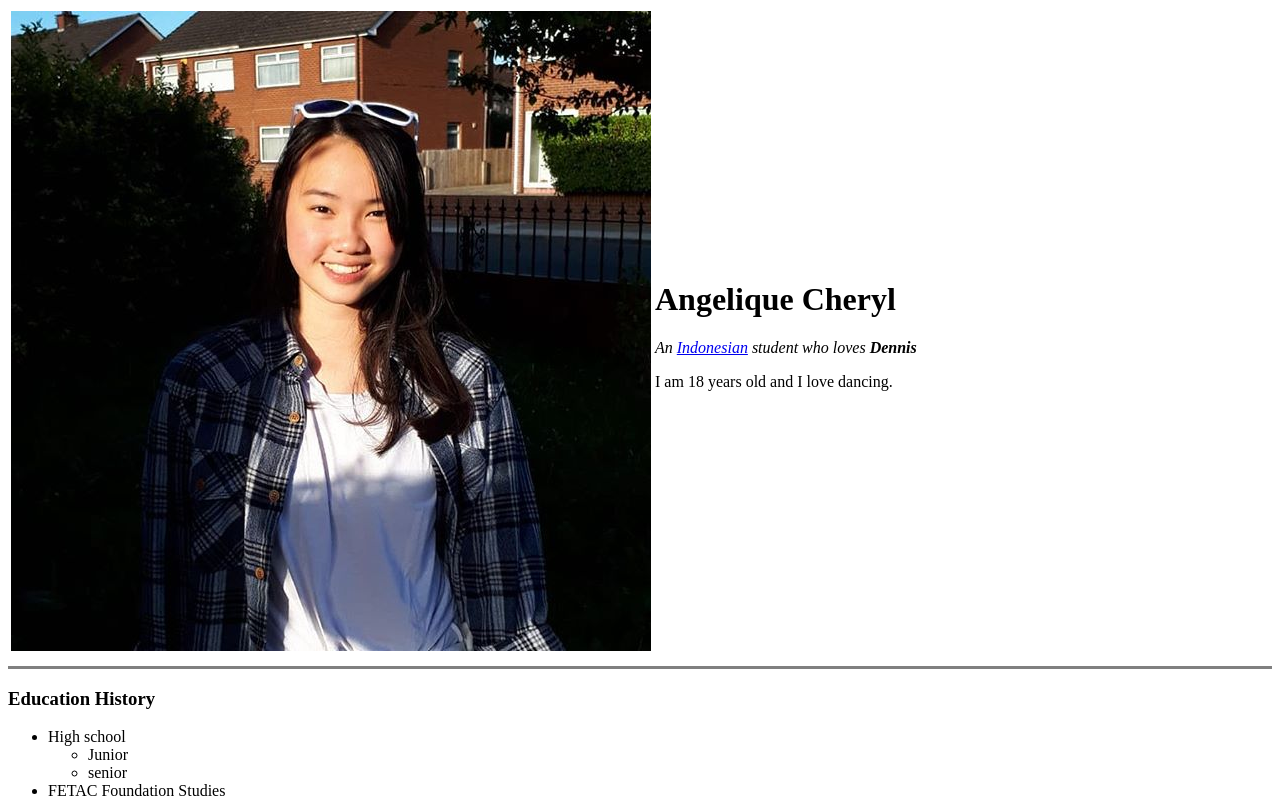
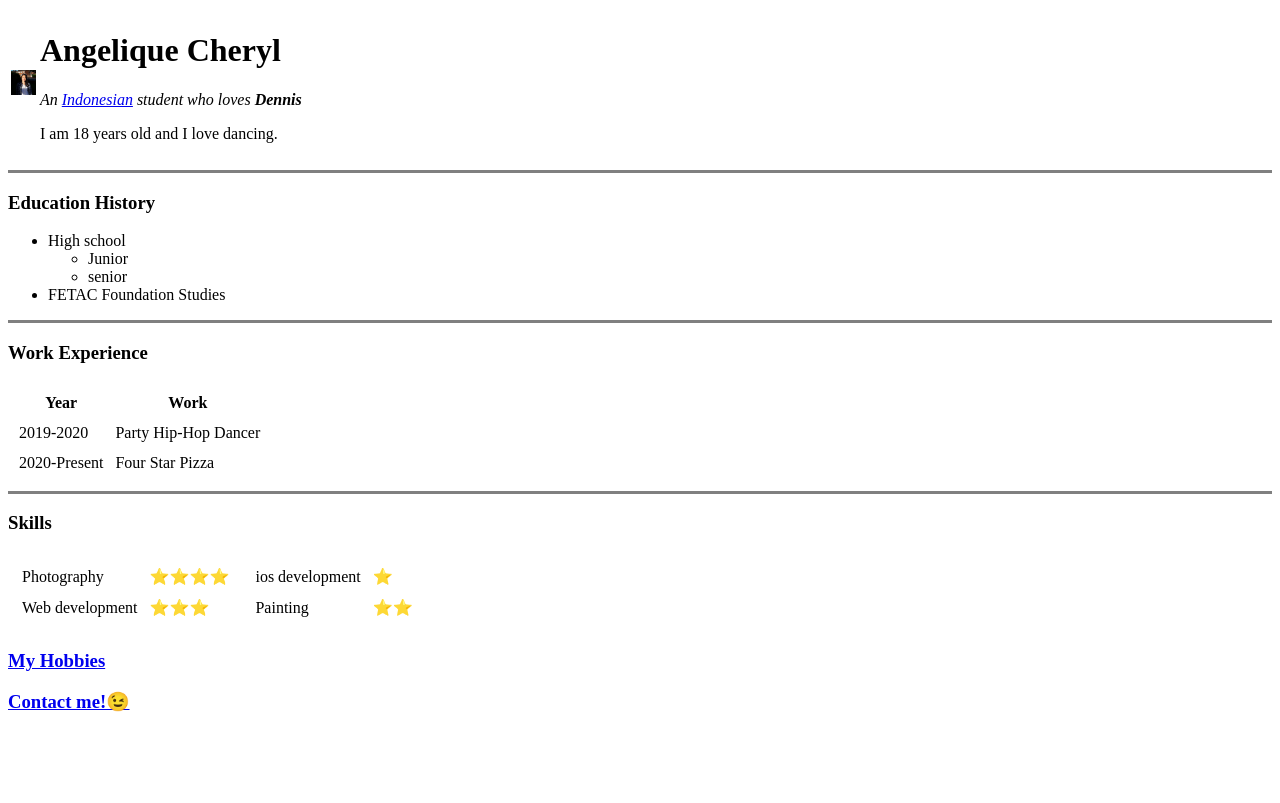
Before and after one commit to Angelique28/My-Profile, a plain HTML site: page index.html in a window 1280 px wide. Shown: the top 803 px of the page. Drawn offline with Linux system fonts and the light colour scheme.

Commit message:
Update index.html

```diff
--- a/index.html
+++ b/index.html
@@ -9,7 +9,7 @@
 <body>
   <table>
     <tr>
-      <td><img src="Angelique profile.jpg" alt="angelique cheryl profile"></td>
+      <td><img style="width:25px" src="Angelique profile.jpg" alt="angelique cheryl profile"></td>
       <td><h1>Angelique Cheryl</h1>
       <p><em>An  <a href="https://en.wikipedia.org/wiki/Indonesia">Indonesian</a> student who loves <strong>Dennis</strong></em></p>
       <p>I am 18 years old and I love dancing.</p></td>
```
